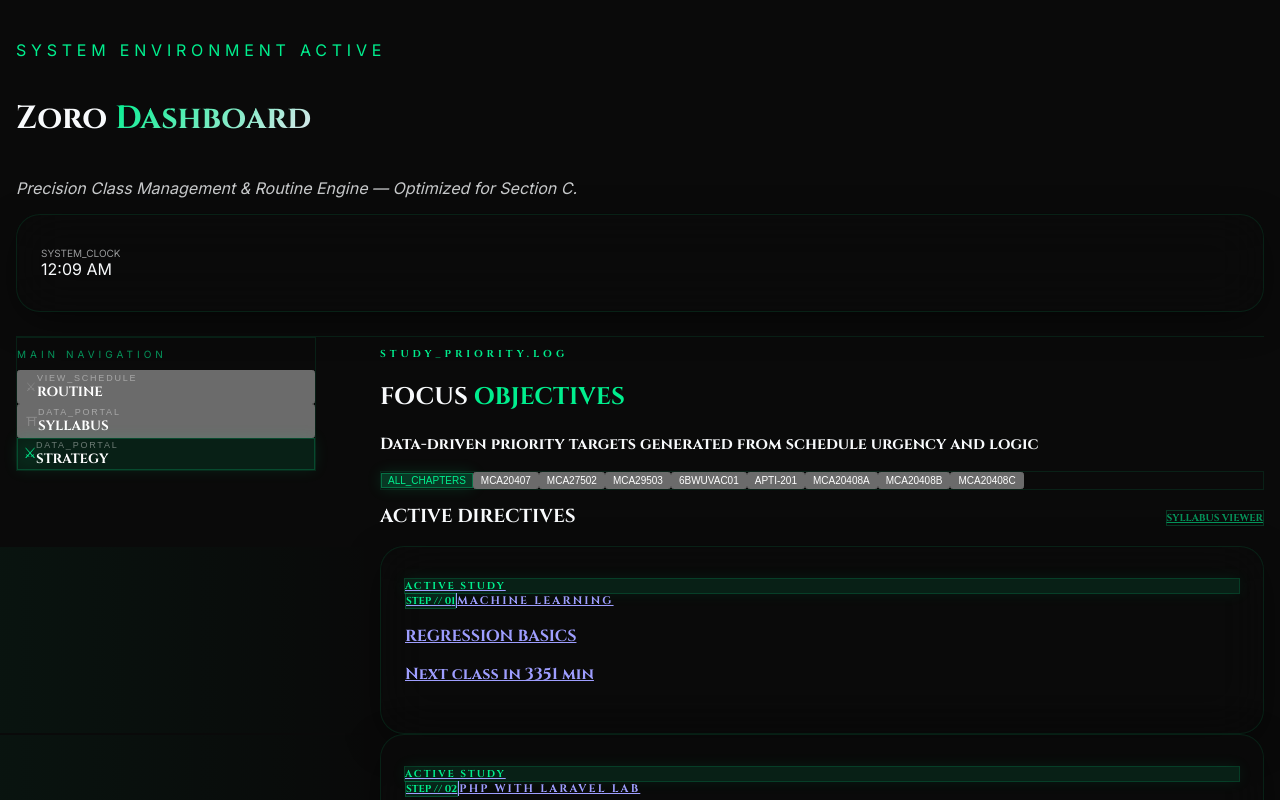
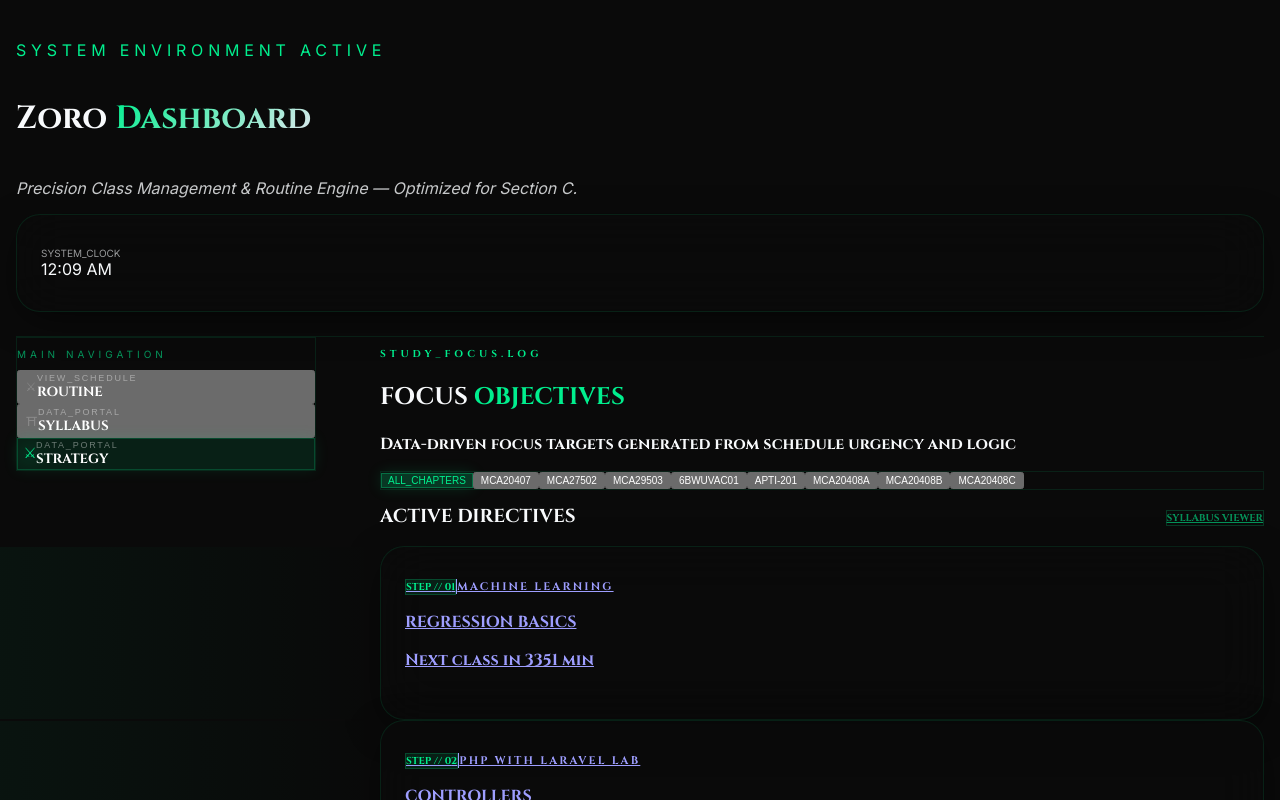
Before and after one commit to Aparup321/suggestion_website, a React (Vite) app: page /suggestion in a window 1280 px wide. Shown: the top 800 px of the page. Built offline with nearby package versions, Linux system fonts and the light colour scheme; the HTML template or start-up script is replaced by a standard one.

Commit message:
refactor: remove unused badge styles and update UI labels in SuggestionView

```diff
--- a/src/components/SuggestionView.tsx
+++ b/src/components/SuggestionView.tsx
@@ -4,18 +4,6 @@ import { buildSuggestions } from "../utils/suggestions"
 import { useEffect, useState } from "react"
 import { Link } from "react-router-dom"
 import { motion, AnimatePresence } from "framer-motion"
-
-const badgeStyles = {
-  "study-now": "bg-amber/10 text-amber ring-1 ring-amber/20 shadow-[0_0_15px_rgba(245,158,11,0.1)]",
-  continue: "bg-[#00ef8e]/10 text-[#00ef8e] ring-1 ring-[#00ef8e]/20 shadow-[0_0_15px_rgba(0,239,142,0.1)]",
-  revise: "bg-[#00703c]/10 text-[#00ef8e] ring-1 ring-[#00703c]/20 shadow-[0_0_15px_rgba(0,112,60,0.1)]",
-}
-
-const label = {
-  "study-now": "Focus Study",
-  continue: "Active Study",
-  revise: "Revision",
-}
 
 export const SuggestionView = () => {
   const subjects = useAppStore((state) => state.subjects)
@@ -36,9 +24,9 @@ export const SuggestionView = () => {
       {/* HEADER SECTION */}
       <div className="flex flex-col md:flex-row md:items-end justify-between gap-6 px-4">
         <div className="space-y-1">
-          <p className="text-[10px] uppercase tracking-[0.4em] text-[#00ef8e] font-bold">STUDY_PRIORITY.LOG</p>
+          <p className="text-[10px] uppercase tracking-[0.4em] text-[#00ef8e] font-bold">STUDY_FOCUS.LOG</p>
           <h1 className="text-4xl font-black tracking-tighter text-white uppercase font-zoro">FOCUS <span className="text-[#00ef8e]">OBJECTIVES</span></h1>
-          <p className="text-slate-500 text-sm font-medium">Data-driven priority targets generated from schedule urgency and logic</p>
+          <p className="text-slate-500 text-sm font-medium">Data-driven focus targets generated from schedule urgency and logic</p>
         </div>
       </div>
 
@@ -110,12 +98,6 @@ export const SuggestionView = () => {
                     <div className="neo-card p-6 md:p-8 flex flex-col md:flex-row md:items-center justify-between gap-8 transition-all hover:border-[#00ef8e]/40 hover:bg-black/80 overflow-visible group/card relative">
                       <div className="absolute inset-0 bg-gradient-to-r from-[#00ef8e]/5 via-transparent to-transparent opacity-0 group-hover/card:opacity-100 transition-opacity"></div>
 
-                      <div className="shrink-0 relative z-10 px-2 lg:px-4">
-                        <div className={`px-5 py-2.5 rounded-xl text-[10px] uppercase font-black tracking-[0.2em] transition-all group-hover:scale-105 ${badgeStyles[item.type]}`}>
-                          {label[item.type]}
-                        </div>
-                      </div>
-
                       <div className="space-y-4 relative z-10 px-2 flex-1">
                         <div className="flex items-center gap-4 w-full">
                           <span className="text-[10px] font-black text-[#00ef8e] tracking-tighter uppercase px-2 py-1 bg-[#00ef8e]/10 rounded border border-[#00ef8e]/20 whitespace-nowrap">
```
